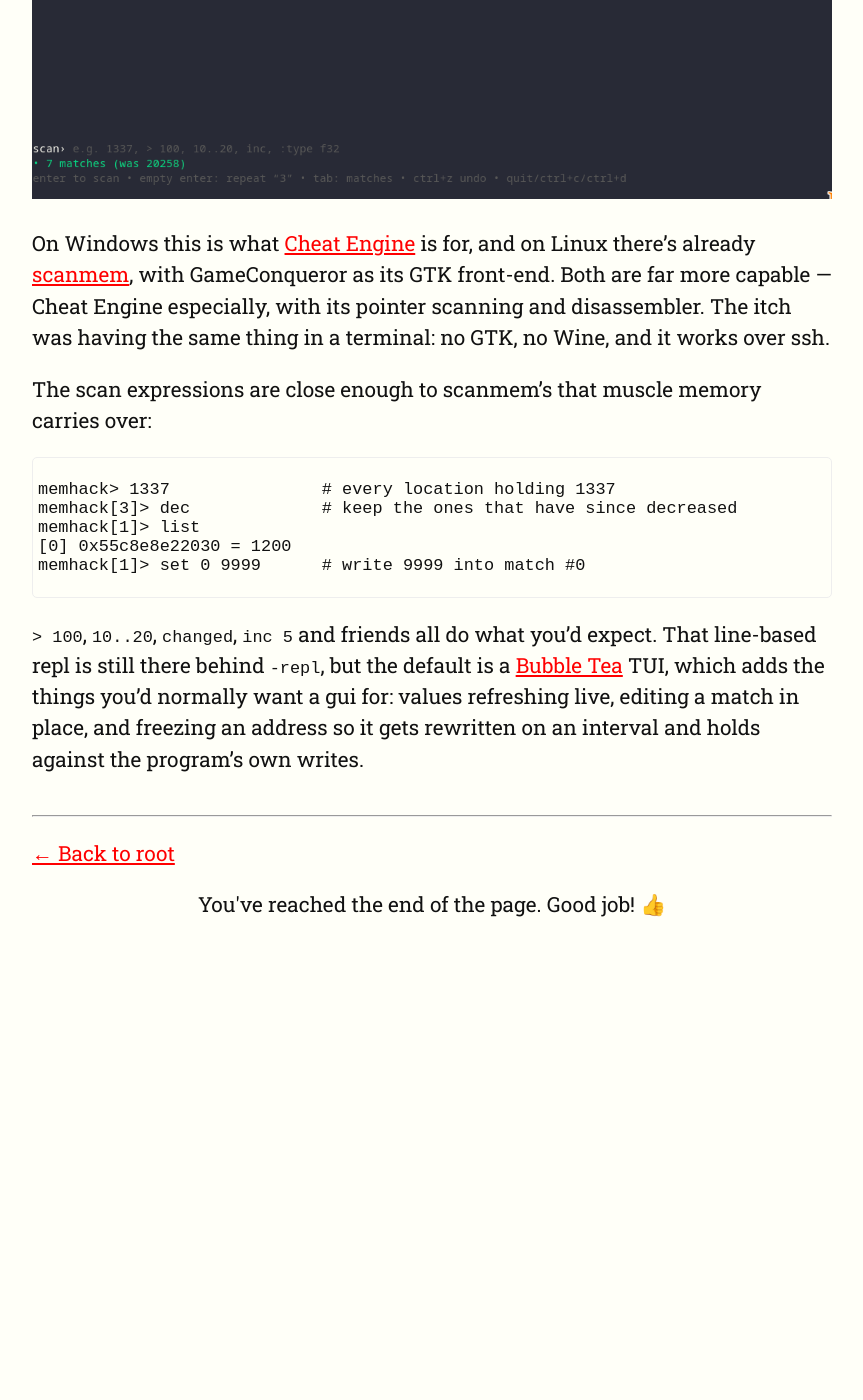
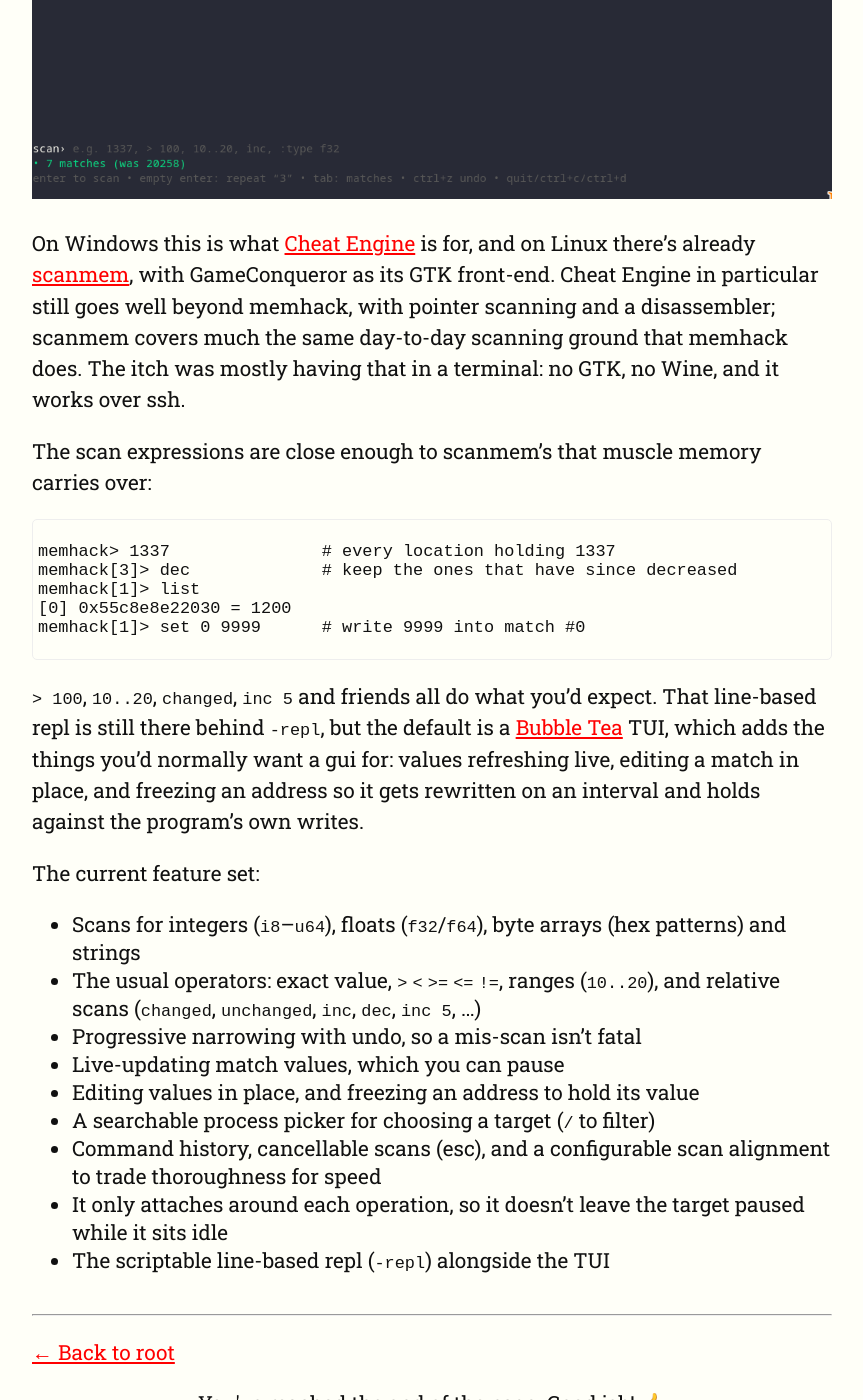
Before and after one commit to philjackson/philjackson.github.io, a Jekyll site: the page built from _posts/2026-07-26-memhack-a-scanmem-alike-for-the-terminal.md, in a window 1280 px wide and 1400 px high, scrolled down 709 px. Shown: the whole window, without its empty margins (208-1071 px from the left). Built offline with Jekyll 4.4.1, drawn with Linux system fonts in a browser that asks for light colours; before the commit the page ends 1635 px from its top, so only the background shows below that.

Commit message:
memhack post: soften scanmem comparison, add feature list

```diff
--- a/_posts/2026-07-26-memhack-a-scanmem-alike-for-the-terminal.md
+++ b/_posts/2026-07-26-memhack-a-scanmem-alike-for-the-terminal.md
@@ -14,9 +14,10 @@ back.
 
 On Windows this is what [Cheat Engine](https://www.cheatengine.org/) is for,
 and on Linux there's already [scanmem](https://github.com/scanmem/scanmem),
-with GameConqueror as its GTK front-end. Both are far more capable — Cheat
-Engine especially, with its pointer scanning and disassembler. The itch was
-having the same thing in a terminal: no GTK, no Wine, and it works over ssh.
+with GameConqueror as its GTK front-end. Cheat Engine in particular still goes
+well beyond memhack, with pointer scanning and a disassembler; scanmem covers
+much the same day-to-day scanning ground that memhack does. The itch was mostly
+having that in a terminal: no GTK, no Wine, and it works over ssh.
 
 The scan expressions are close enough to scanmem's that muscle memory carries
 over:
@@ -35,3 +36,19 @@ That line-based repl is still there behind `-repl`, but the default is a
 things you'd normally want a gui for: values refreshing live, editing a match
 in place, and freezing an address so it gets rewritten on an interval and holds
 against the program's own writes.
+
+The current feature set:
+
+- Scans for integers (`i8`–`u64`), floats (`f32`/`f64`), byte arrays (hex
+  patterns) and strings
+- The usual operators: exact value, `>` `<` `>=` `<=` `!=`, ranges (`10..20`),
+  and relative scans (`changed`, `unchanged`, `inc`, `dec`, `inc 5`, …)
+- Progressive narrowing with undo, so a mis-scan isn't fatal
+- Live-updating match values, which you can pause
+- Editing values in place, and freezing an address to hold its value
+- A searchable process picker for choosing a target (`/` to filter)
+- Command history, cancellable scans (esc), and a configurable scan alignment
+  to trade thoroughness for speed
+- It only attaches around each operation, so it doesn't leave the target paused
+  while it sits idle
+- The scriptable line-based repl (`-repl`) alongside the TUI
```
